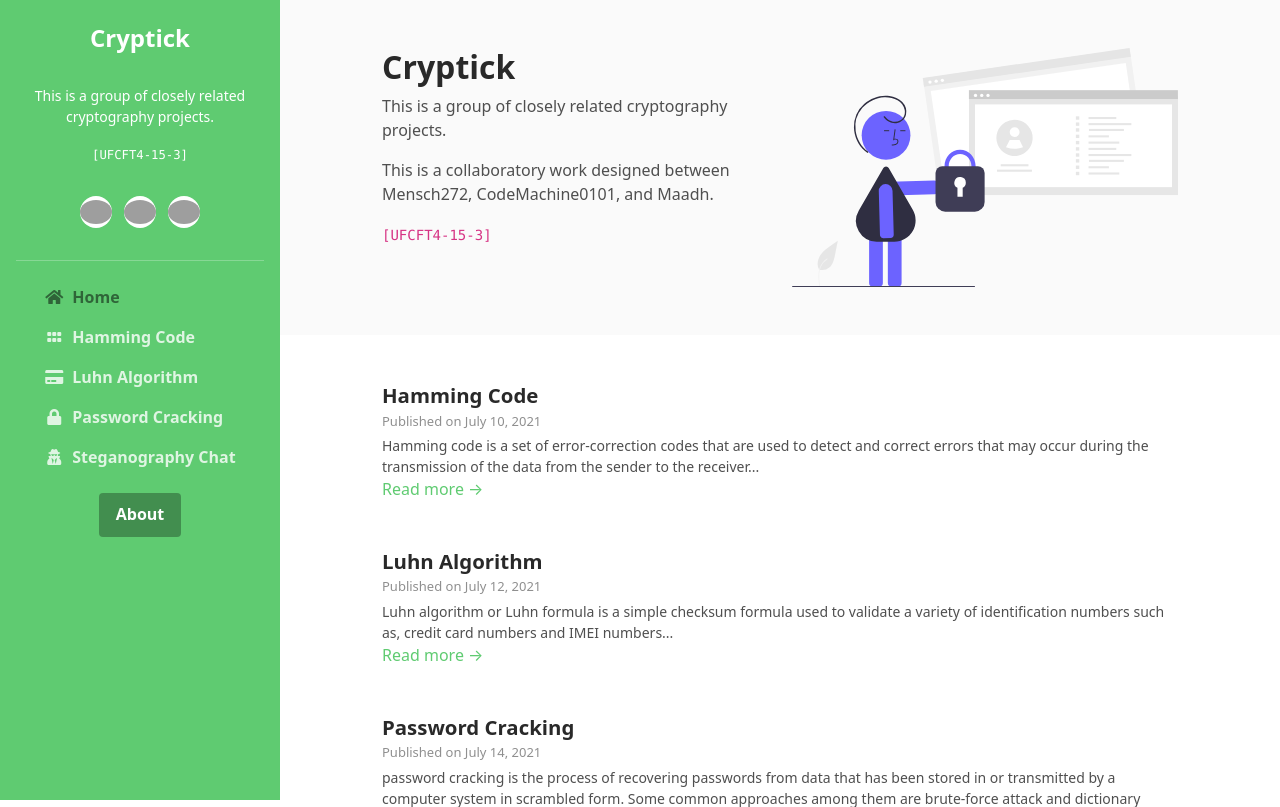
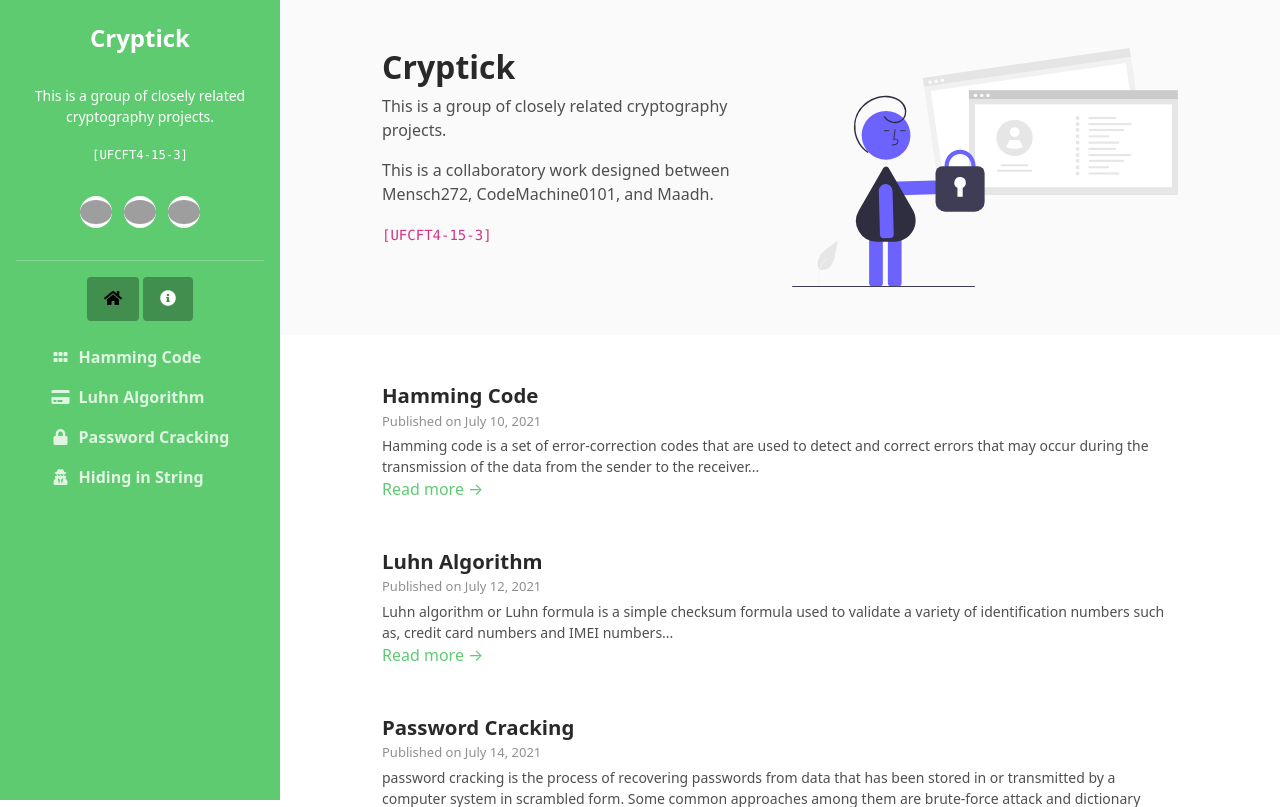
Before and after one commit to m-haisham/crypto-collection, a Django app: page / in a window 1280 px wide. Shown: the top 807 px of the page. Run offline with Django 3.2, Linux system fonts and the light colour scheme; some libraries are stand-ins or nearby versions; grey boxes are pictures that could not be loaded.

Commit message:
Separated blog posts in header

```diff
--- a/templates/base/header.html
+++ b/templates/base/header.html
@@ -37,13 +37,17 @@
                 <hr>
             </div>
 
+
+
+            {% with view_name=request.resolver_match.view_name %}
+                <div class="mb-3">
+                    <a href="{% url 'home' %}" class="btn btn-primary {% if view_name == 'home' %}active{% endif %}"><i class="fas fa-home"></i></a>
+                    <a href="{% url 'about' %}" class="btn btn-primary {% if view_name == 'about' %}active{% endif %}"><i class="fas fa-info-circle"></i></a>
+                </div>
+            {% endwith %}
+
             {% with view_name=request.resolver_match.view_name %}
                 <ul class="navbar-nav flex-column text-start">
-                    <li class="nav-item">
-                        <a class="nav-link {% if view_name == 'home' %}active{% endif %}" href="{% url 'home' %}">
-                            <i class="fas fa-home fa-fw me-2"></i>Home
-                        </a>
-                    </li>
                     <li class="nav-item">
                         <a class="nav-link {% if '2021-07-10/hamming-code' in request.path %}active{% endif %}"
                            href="{% url 'blog:posts' date='2021-07-10' name='hamming-code' %}">
@@ -65,17 +69,11 @@
                     <li class="nav-item">
                         <a class="nav-link {% if '2021-08-21/hiding-in-strings' in request.path %}active{% endif %}"
                            href="{% url 'blog:posts' date='2021-08-21' name='hiding-in-strings' %}">
-                            <i class="fas fa-user-secret fa-fw me-2"></i>Steganography Chat
+                            <i class="fas fa-user-secret fa-fw me-2"></i>Hiding in String
                         </a>
                     </li>
                 </ul>
             {% endwith %}
-
-            {% with view_name=request.resolver_match.view_name %}
-                <div class="my-2 my-md-3">
-                    <a class="btn btn-primary {% if view_name == 'about' %}active{% endif %}" href="{% url 'about' %}">About</a>
-                </div>
-            {% endwith %}
         </div>
     </nav>
 </header>
```
